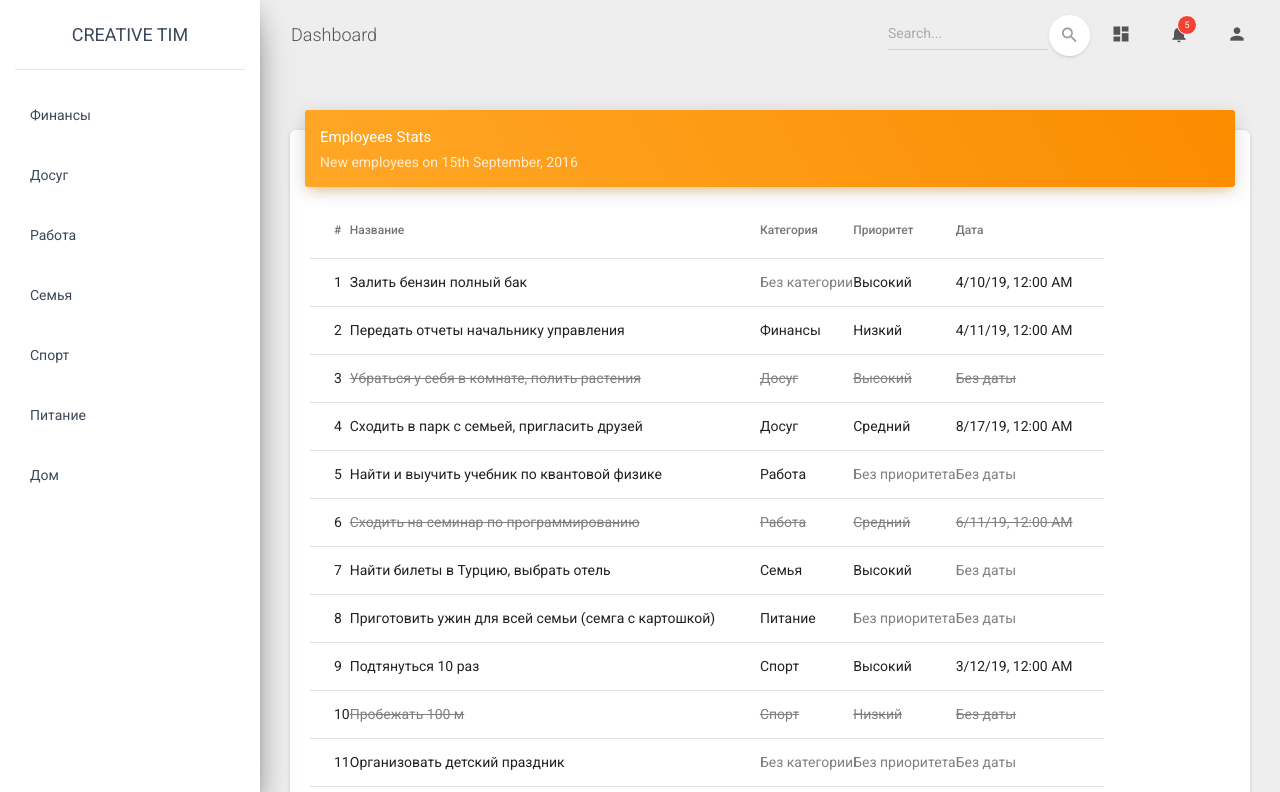
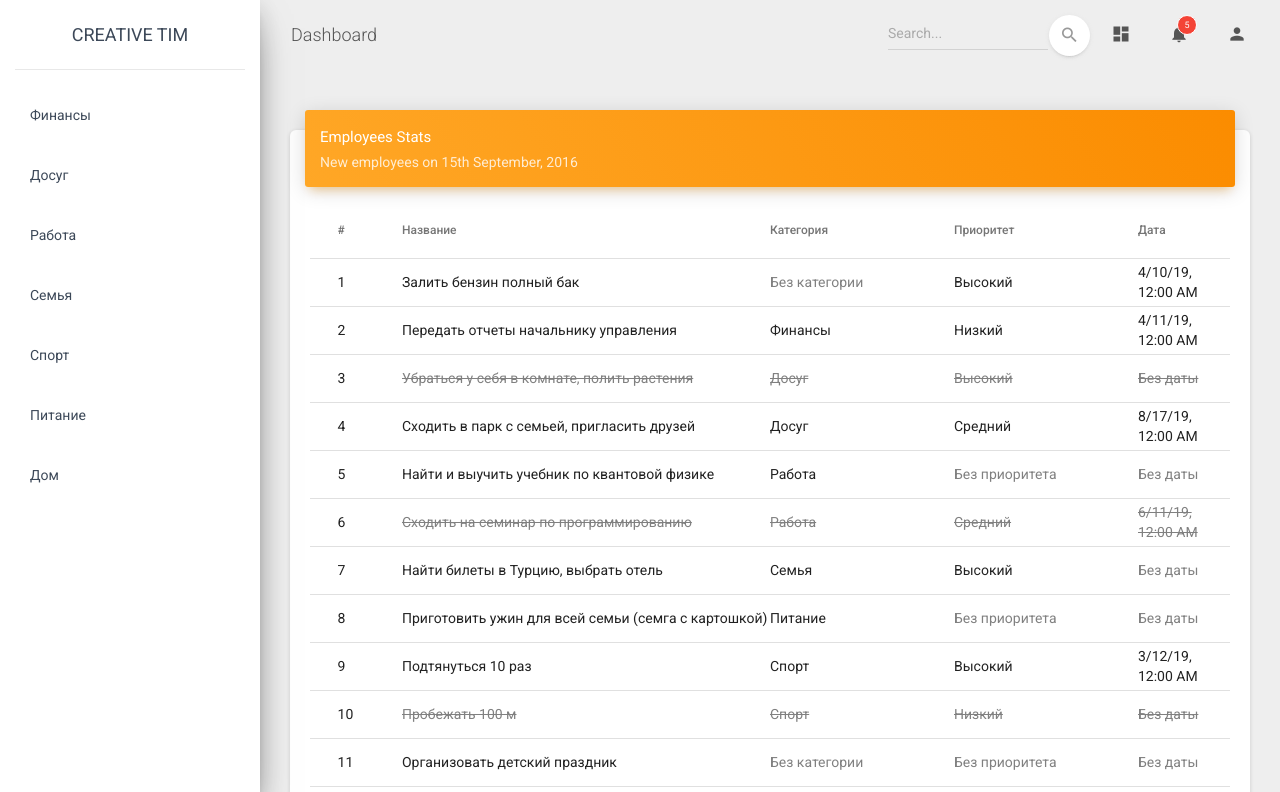
Before and after one commit to Avaaren/angular-todo-app, an Angular app: page / in a window 1280 px wide. Shown: the top 792 px of the page. Built offline with nearby package versions, Linux system fonts and the light colour scheme.

Commit message:
Added styles for table column width

```diff
--- a/src/app/components/tasks/tasks.component.css
+++ b/src/app/components/tasks/tasks.component.css
@@ -10,3 +10,27 @@
 .empty {
     color: grey;
 }
+
+.col-color {
+    width: 3%;
+}
+
+.col-position {
+    width: 7%;
+}
+
+.col-name {
+    width: 40%;
+}
+
+.col-category {
+    width: 20%;
+}
+
+.col-priority {
+    width: 20%;
+}
+
+.col-status {
+    width: 10%;
+}
```
